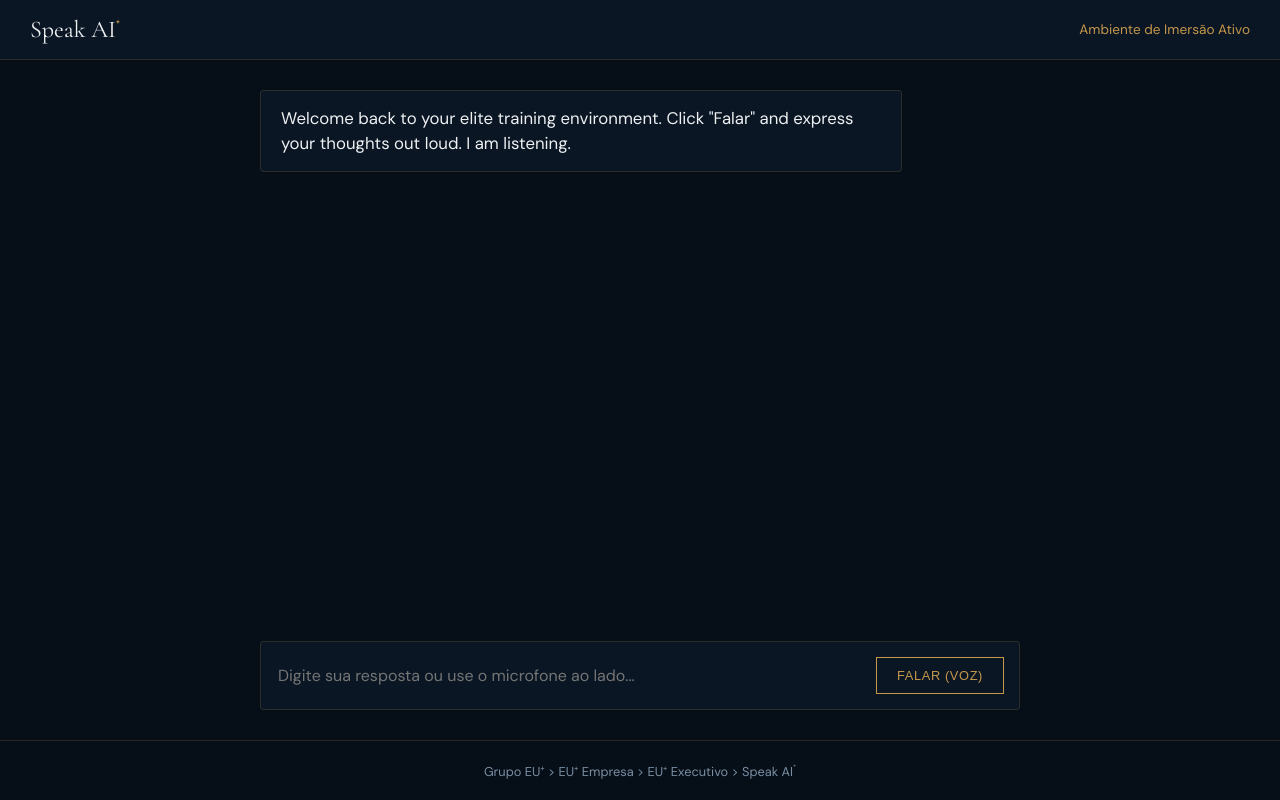
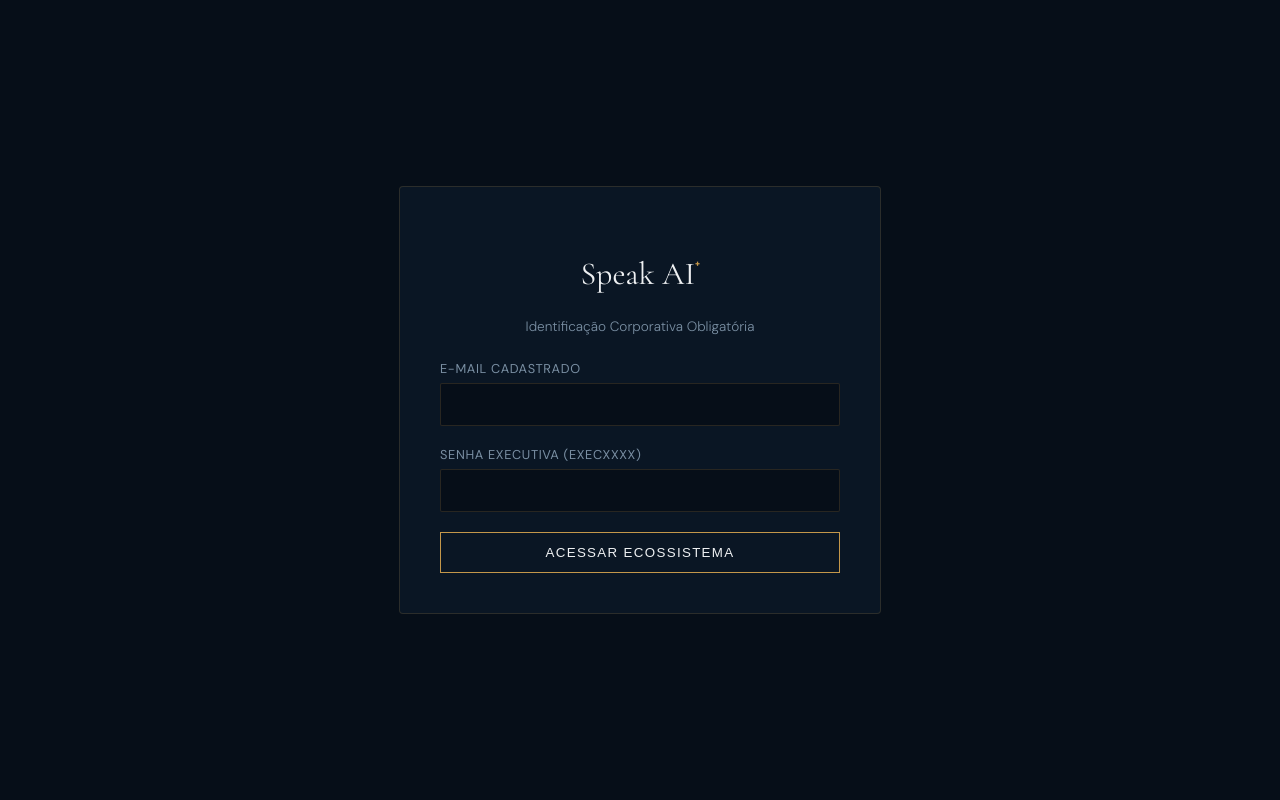
Before and after one commit to eumaisempresa/speakai, a plain HTML site: page aluno/index.html in a window 1280 px wide. Drawn offline with nearby package versions, Linux system fonts and the light colour scheme.

Commit message:
Update index.html

```diff
--- a/aluno/index.html
+++ b/aluno/index.html
@@ -26,119 +26,93 @@
             flex-direction: column;
             min-height: 100vh;
         }
-        header {
-            border-bottom: 1px solid var(--dourado-subtle);
-            padding: 15px 30px;
+
+        /* Tela de Autenticação */
+        .login-screen {
+            position: fixed;
+            top: 0; left: 0; width: 100%; height: 100%;
+            background-color: var(--bg-principal);
+            z-index: 100;
             display: flex;
-            justify-content: space-between;
+            justify-content: center;
             align-items: center;
-            background-color: var(--bg-secundario);
-        }
-        h1 {
-            font-family: 'Cormorant Garamond', serif;
-            font-weight: 400;
-            font-size: 1.5rem;
-            margin: 0;
-        }
-        h1 span.sup {
-            font-weight: 600;
-            color: var(--dourado);
-            font-size: 0.42em;
-            vertical-align: super;
-        }
-        .chat-area {
-            flex: 1;
-            max-width: 800px;
-            width: 100%;
-            margin: 0 auto;
-            padding: 30px 20px;
-            display: flex;
-            flex-direction: column;
+            padding: 20px;
             box-sizing: border-box;
         }
-        .messages {
-            flex: 1;
-            overflow-y: auto;
-            margin-bottom: 30px;
-            padding-right: 10px;
-        }
-        .message {
-            margin-bottom: 24px;
-            max-width: 80%;
-            line-height: 1.5;
-            font-size: 1.05rem;
-        }
-        .message.user {
-            margin-left: auto;
-            color: var(--dourado);
-            text-align: right;
-            font-weight: 400;
-        }
-        .message.ai {
-            margin-right: auto;
-            color: var(--txt-principal);
+        .login-card {
             background-color: var(--bg-secundario);
             border: 1px solid var(--dourado-subtle);
-            padding: 15px 20px;
+            padding: 40px;
+            width: 100%;
+            max-width: 400px;
             border-radius: 4px;
+            text-align: center;
         }
-        .controls {
-            display: flex;
-            gap: 15px;
-            background-color: var(--bg-secundario);
-            padding: 15px;
-            border: 1px solid var(--dourado-subtle);
-            border-radius: 4px;
-        }
-        input {
-            flex: 1;
-            background-color: transparent;
-            border: none;
-            color: var(--txt-principal);
-            font-family: 'DM Sans', sans-serif;
-            font-size: 1rem;
-        }
-        input:focus { outline: none; }
-        .btn-mic {
-            background: transparent;
-            border: 1px solid var(--dourado);
-            color: var(--dourado);
-            padding: 10px 20px;
-            cursor: pointer;
-            text-transform: uppercase;
-            font-size: 0.8rem;
-            letter-spacing: 0.05em;
-            transition: all 0.3s ease;
-        }
-        .btn-mic.recording {
-            background-color: #c44a4a;
-            border-color: #c44a4a;
-            color: white;
-        }
-        footer {
-            padding: 20px;
-            text-align: center;
-            border-top: 1px solid var(--dourado-subtle);
-            font-size: 0.8rem;
-            color: var(--txt-secundario);
-        }
+        .login-card h2 { font-family: 'Cormorant Garamond', serif; font-weight: 400; margin-bottom: 25px; font-size: 2rem; }
+        .login-card h2 span { font-weight: 600; color: var(--dourado); font-size: 0.42em; vertical-align: super; }
+        .input-group { margin-bottom: 20px; text-align: left; }
+        .input-group label { display: block; font-size: 0.8rem; color: var(--txt-secundario); margin-bottom: 6px; text-transform: uppercase; letter-spacing: 0.05em;}
+        .input-group input { width: 100%; background-color: var(--bg-principal); border: 1px solid var(--dourado-subtle); padding: 12px; color: var(--txt-principal); border-radius: 2px; box-sizing: border-box; font-family: 'DM Sans', sans-serif;}
+        .input-group input:focus { outline: none; border-color: var(--dourado); }
+        .btn-login { width: 100%; background: transparent; border: 1px solid var(--dourado); color: var(--txt-principal); padding: 12px; text-transform: uppercase; letter-spacing: 0.1em; font-weight: 500; cursor: pointer; transition: 0.3s; }
+        .btn-login:hover { background: var(--dourado); color: var(--bg-principal); }
+
+        /* Interface Principal do App (Oculta por padrão) */
+        .app-container { display: none; flex-direction: column; flex: 1; }
+        header { border-bottom: 1px solid var(--dourado-subtle); padding: 15px 30px; display: flex; justify-content: space-between; align-items: center; background-color: var(--bg-secundario); }
+        h1 { font-family: 'Cormorant Garamond', serif; font-weight: 400; font-size: 1.5rem; margin: 0; }
+        h1 span.sup { font-weight: 600; color: var(--dourado); font-size: 0.42em; vertical-align: super; }
+
+        .chat-area { flex: 1; max-width: 800px; width: 100%; margin: 0 auto; padding: 30px 20px; display: flex; flex-direction: column; box-sizing: border-box; }
+        .messages { flex: 1; overflow-y: auto; margin-bottom: 30px; padding-right: 10px; max-height: 55vh; }
+        .message { margin-bottom: 24px; max-width: 80%; line-height: 1.5; font-size: 1.05rem; }
+        .message.user { margin-left: auto; color: var(--dourado); text-align: right; }
+        .message.ai { margin-right: auto; color: var(--txt-principal); background-color: var(--bg-secundario); border: 1px solid var(--dourado-subtle); padding: 15px 20px; border-radius: 4px; }
+
+        .controls { display: flex; gap: 15px; background-color: var(--bg-secundario); padding: 15px; border: 1px solid var(--dourado-subtle); border-radius: 4px; }
+        .controls input { flex: 1; background-color: transparent; border: none; color: var(--txt-principal); font-family: 'DM Sans', sans-serif; font-size: 1rem; }
+        .controls input:focus { outline: none; }
+
+        .btn-mic { background: transparent; border: 1px solid var(--dourado); color: var(--dourado); padding: 10px 20px; cursor: pointer; text-transform: uppercase; font-size: 0.8rem; letter-spacing: 0.05em; transition: all 0.3s ease; }
+        .btn-mic.recording { background-color: #c44a4a; border-color: #c44a4a; color: white; }
+
+        footer { padding: 20px; text-align: center; border-top: 1px solid var(--dourado-subtle); font-size: 0.8rem; color: var(--txt-secundario); background-color: var(--bg-principal); }
         footer a { color: var(--txt-secundario); text-decoration: none; }
     </style>
 </head>
 <body>
 
+    <!-- TELA DE LOGIN EXTRA -->
+    <div class="login-screen" id="telaLogin">
+        <div class="login-card">
+            <h2>Speak AI<span>⁺</span></h2>
+            <div style="color: var(--txt-secundario); font-size: 0.85rem; margin-bottom: 25px; font-weight: 300;">Identificação Corporativa Obligatória</div>
+            <div class="input-group">
+                <label>E-mail Cadastrado</label>
+                <input type="email" id="loginEmail" required autocomplete="off">
+            </div>
+            <div class="input-group">
+                <label>Senha Executiva (EXECxxxx)</label>
+                <input type="password" id="loginSenha" required>
+            </div>
+            <button class="btn-login" onclick="autenticarUsuario()">Acessar Ecossistema</button>
+        </div>
+    </div>
+
+    <!-- CONTEÚDO PRINCIPAL PROTEGIDO -->
+    <div class="app-container" id="containerPrincipal">
         <header>
             <h1>Speak AI<span class="sup">⁺</span></h1>
-        <div style="font-size: 0.85rem; color: var(--dourado);">Ambiente de Imersão Ativo</div>
+            <div id="identificadorUsuario" style="font-size: 0.85rem; color: var(--dourado);">Sessão Ativa: Executivo</div>
         </header>
 
         <div class="chat-area">
             <div class="messages" id="chatBox">
-            <div class="message ai">Welcome back to your elite training environment. Click "Falar" and express your thoughts out loud. I am listening.</div>
+                <div class="message ai">Autenticação bem-sucedida. Welcome to your elite training environment. Click "Falar" and express your thoughts out loud. I am listening.</div>
             </div>
 
             <div class="controls">
-            <input type="text" id="textInput" placeholder="Digite sua resposta ou use o microfone ao lado..." autocomplete="off">
+                <input type="text" id="textInput" placeholder="Digite sua resposta ou use o microfone..." autocomplete="off">
                 <button class="btn-mic" id="micBtn">Falar (Voz)</button>
             </div>
         </div>
@@ -148,51 +122,63 @@
             <a href="https://linkedin.com/company/eumaisempresa" target="_blank">EU⁺ Empresa</a> &gt;
             <a href="@eumaisexecutivo">EU⁺ Executivo</a> &gt; Speak AI<span style="font-size:0.7em;vertical-align:super;">⁺</span>
         </footer>
+    </div>
 
     <script>
+        const WEB_APP_URL = "https://script.google.com/macros/s/AKfycbwJ4V37D57Q-wUUBvfPncAK5XqRjN119zWz5O-hwvAYNUgAbAROlWN2Uw2QVwTztjY/exec";
+
+        let usuarioSessao = { email: "", aba: "SPEAK_ALU001" }; // Aba default ou dinâmica mapeada no login
+
+        function autenticarUsuario() {
+            const email = document.getElementById('loginEmail').value.trim();
+            const senha = document.getElementById('loginSenha').value.trim();
+            const btn = document.querySelector('.btn-login');
+
+            if(!email || !senha) {
+                alert("Preencha todos os campos.");
+                return;
+            }
+
+            btn.innerText = "VERIFICANDO CREDENCIAIS...";
+
+            // Simulação de autenticação via Web App (pode ser amarrada no método buscarAlunos caso queira rigidez total do Sheets)
+            if(email && senha.startsWith("EXEC")) {
+                usuarioSessao.email = email;
+                document.getElementById('identificadorUsuario').innerText = `Sessão: ${email}`;
+                document.getElementById('telaLogin').style.display = 'none';
+                document.getElementById('containerPrincipal').style.display = 'flex';
+            } else {
+                alert("Credenciais incorretas ou formato de senha inválido.");
+                btn.innerText = "ACESSAR ECOSSISTEMA";
+            }
+        }
+
+        // Integração do Chat com a Web Speech API
         const chatBox = document.getElementById('chatBox');
         const textInput = document.getElementById('textInput');
         const micBtn = document.getElementById('micBtn');
 
-        // Configuração da Web Speech API nativa para captação de voz mãos-livres
         const SpeechRecognition = window.SpeechRecognition || window.webkitSpeechRecognition;
         let recognition;
         let isRecording = false;
 
         if (SpeechRecognition) {
             recognition = new SpeechRecognition();
-            recognition.lang = 'en-US'; // Escuta nativa em inglês
+            recognition.lang = 'en-US';
             recognition.continuous = false;
 
-            recognition.onstart = () => {
-                micBtn.innerText = "Ouvindo...";
-                micBtn.classList.add('recording');
-            };
-
+            recognition.onstart = () => { micBtn.innerText = "Ouvindo..."; micBtn.classList.add('recording'); };
             recognition.onresult = (event) => {
                 const speechToText = event.results[0][0].transcript;
                 textInput.value = speechToText;
                 enviarMensagem(speechToText, "Voz");
             };
-
-            recognition.onend = () => {
-                micBtn.innerText = "Falar (Voz)";
-                micBtn.classList.remove('recording');
-                isRecording = false;
-            };
+            recognition.onend = () => { micBtn.innerText = "Falar (Voz)"; micBtn.classList.remove('recording'); isRecording = false; };
         }
 
         micBtn.addEventListener('click', () => {
-            if (!SpeechRecognition) {
-                alert("A API de voz não é suportada neste navegador. Use a entrada de texto.");
-                return;
-            }
-            if (!isRecording) {
-                recognition.start();
-                isRecording = true;
-            } else {
-                recognition.stop();
-            }
+            if (!SpeechRecognition) { alert("Navegador sem suporte a voz."); return; }
+            if (!isRecording) { recognition.start(); isRecording = true; } else { recognition.stop(); }
         });
 
         textInput.addEventListener('keypress', (e) => {
@@ -202,16 +188,43 @@
             }
         });
 
-        function enviarMensagem(texto, canal) {
-            // Renderiza na tela imediatamente
+        async function enviarMensagem(texto, canal) {
             const userDiv = document.createElement('div');
             userDiv.className = "message user";
             userDiv.innerText = texto;
             chatBox.appendChild(userDiv);
             chatBox.scrollTop = chatBox.scrollHeight;
 
-            // Aqui você dispara o fetch assíncrono para o Apps Script
-            // Para manter a imersão fluida, a IA processa em segundo plano e grava nos blocos do Sheets
+            const payload = {
+                acao: "processar_interacao",
+                dados: {
+                    nome_aba: usuarioSessao.aba,
+                    input_texto: texto,
+                    canal: canal
+                }
+            };
+
+            try {
+                // Envia a interação para o Apps Script processar com o Gemini
+                await fetch(WEB_APP_URL, {
+                    method: 'POST',
+                    mode: 'no-cors',
+                    headers: { 'Content-Type': 'application/json' },
+                    body: JSON.stringify(payload)
+                });
+
+                // Mensagem amigável de feedback enquanto roda o Looker
+                setTimeout(() => {
+                    const aiDiv = document.createElement('div');
+                    aiDiv.className = "message ai";
+                    aiDiv.innerText = "Your interaction was perfectly logged and processed in your executive dashboard.";
+                    chatBox.appendChild(aiDiv);
+                    chatBox.scrollTop = chatBox.scrollHeight;
+                }, 1000);
+
+            } catch (err) {
+                console.error("Erro na requisição à API", err);
+            }
         }
     </script>
 </body>
```
Lines whose indentation alone changed are shown as unchanged.
